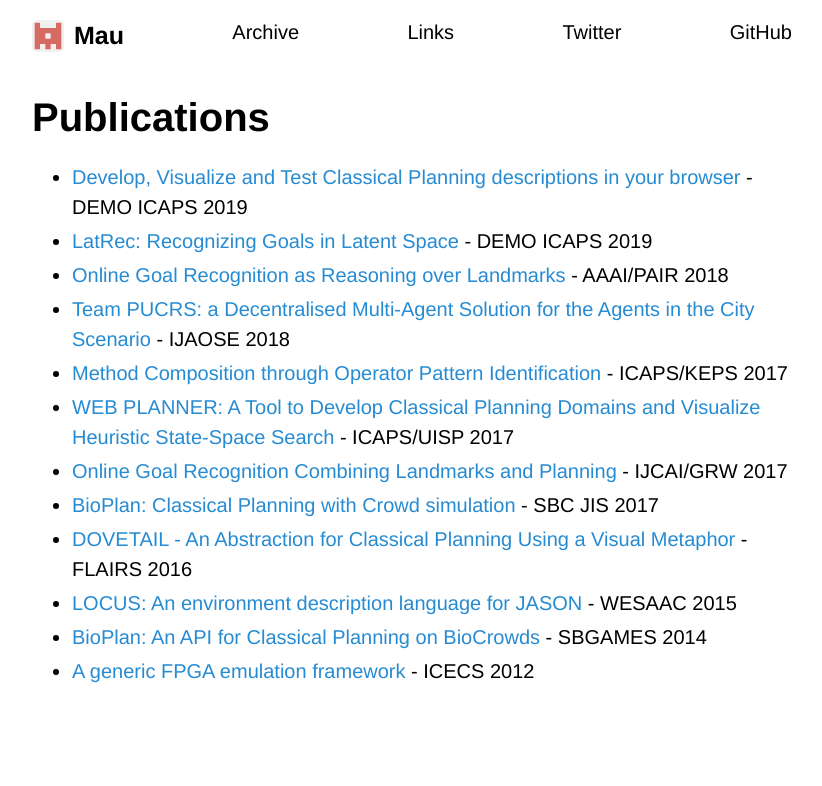
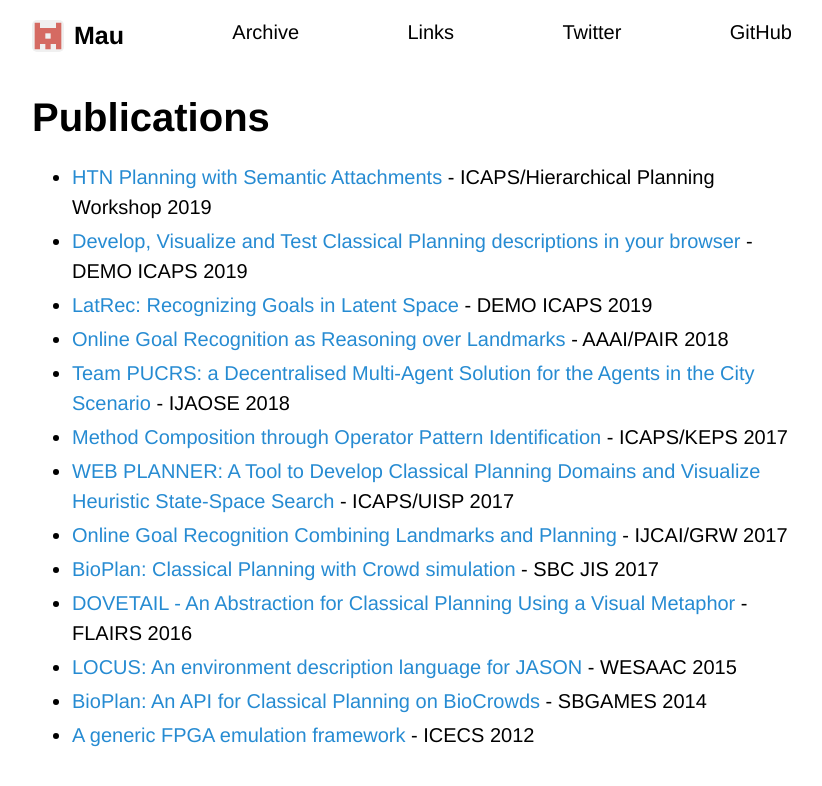
Before and after one commit to Maumagnaguagno/maumagnaguagno.github.io, a Jekyll site: the page built from publications.md, in a window 1280 px wide. Shown: the top 786 px of the page, without its empty margins (228-1050 px from the left). Built offline with Jekyll 4.4.1, drawn with Linux system fonts in a browser that asks for light colours; our own code applies the rules of GitHub Pages for plain Markdown files.

Commit message:
Add ICAPS 2019 Workshop paper to publications

```diff
--- a/publications.md
+++ b/publications.md
@@ -5,6 +5,7 @@ hidden: true
 ---
 
 # Publications
+- [HTN Planning with Semantic Attachments](TBD) - ICAPS/Hierarchical Planning Workshop 2019
 - [Develop, Visualize and Test Classical Planning descriptions in your browser](TBD) - DEMO ICAPS 2019
 - [LatRec: Recognizing Goals in Latent Space](TBD) - DEMO ICAPS 2019
 - [Online Goal Recognition as Reasoning over Landmarks](http://www.planrec.org/PAIR/Papers/VeredPair18.pdf) - AAAI/PAIR 2018
```
